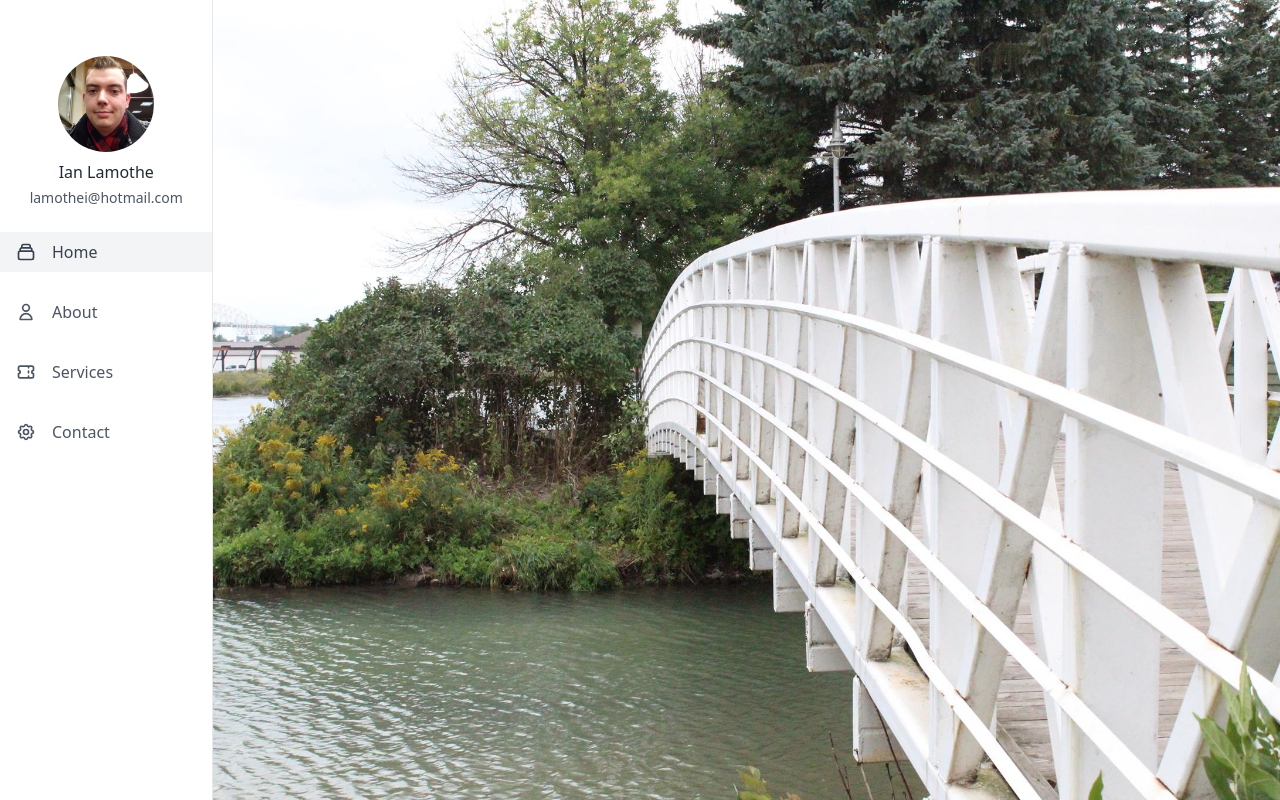
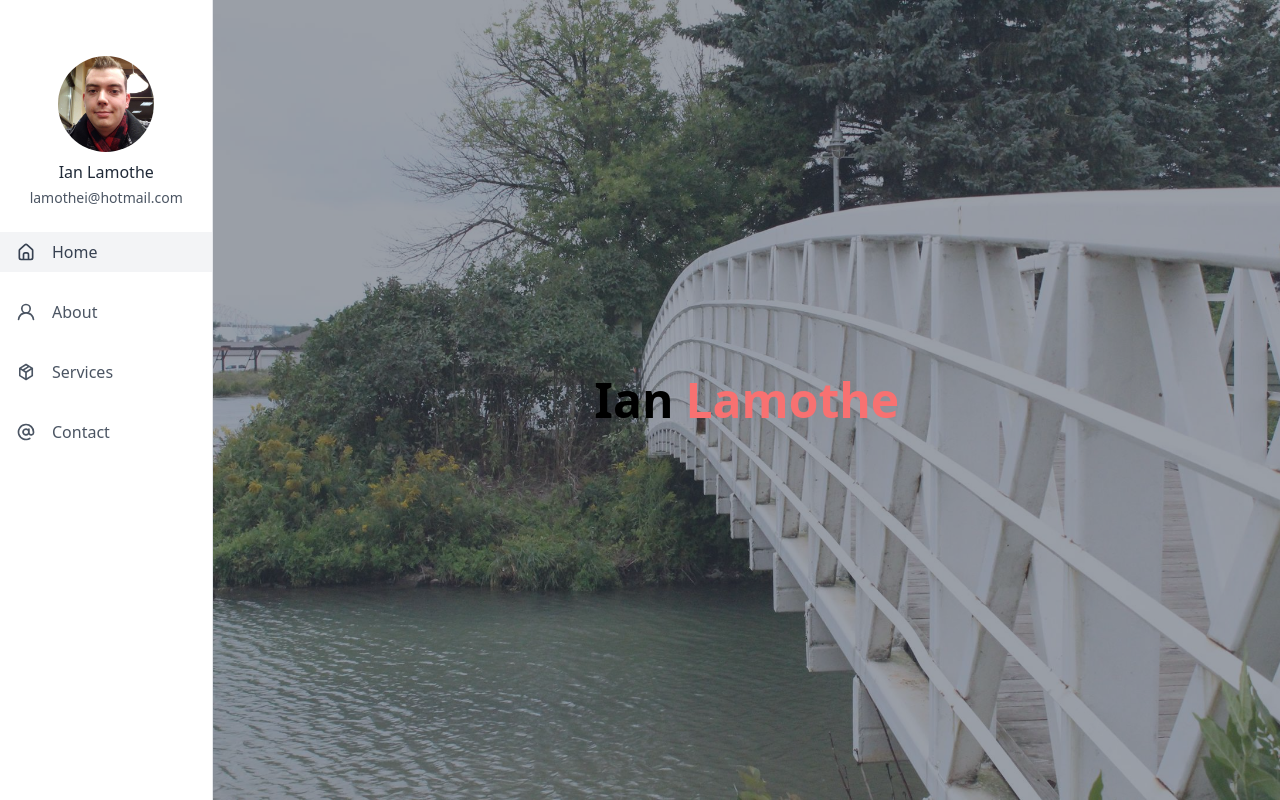
Before and after one commit to lamothei/Resume, a React (Create React App) app: page / in a window 1280 px wide. Built offline with nearby package versions, Linux system fonts and the light colour scheme.

Commit message:
Updated some code and icons to clean up code

```diff
--- a/package.json
+++ b/package.json
@@ -3,6 +3,7 @@
   "version": "0.1.0",
   "private": true,
   "dependencies": {
+    "@iconscout/react-unicons": "^1.1.6",
     "@testing-library/jest-dom": "^5.16.5",
     "@testing-library/react": "^13.4.0",
     "@testing-library/user-event": "^13.5.0",
--- a/src/App.css
+++ /dev/null
@@ -1,38 +0,0 @@
-.App {
-  text-align: center;
-}
-
-.App-logo {
-  height: 40vmin;
-  pointer-events: none;
-}
-
-@media (prefers-reduced-motion: no-preference) {
-  .App-logo {
-    animation: App-logo-spin infinite 20s linear;
-  }
-}
-
-.App-header {
-  background-color: #282c34;
-  min-height: 100vh;
-  display: flex;
-  flex-direction: column;
-  align-items: center;
-  justify-content: center;
-  font-size: calc(10px + 2vmin);
-  color: white;
-}
-
-.App-link {
-  color: #61dafb;
-}
-
-@keyframes App-logo-spin {
-  from {
-    transform: rotate(0deg);
-  }
-  to {
-    transform: rotate(360deg);
-  }
-}
--- a/src/App.js
+++ b/src/App.js
@@ -1,4 +1,3 @@
-import './App.css';
 import HomeScreen from './components/HomeScreen';
 import Sidebar from './components/Sidebar';
 
--- a/src/components/HomeScreen.jsx
+++ b/src/components/HomeScreen.jsx
@@ -3,8 +3,13 @@ import React from 'react'
 function HomeScreen() {
   return (
         <div className='bg-bridge h-full w-full bg-no-repeat bg-cover bg-center'>
-            <div className=''>
-
+            <div className='w-full h-full bg-opacity-50 bg-gray-700'>
+                <div className='flex items-center justify-center w-full h-full'>
+                    <div className='flex flex-row justify-between'>
+                    <p className='text-5xl font-bold pr-3'>Ian</p>
+                    <p className='text-5xl font-bold text-red-400'>Lamothe</p>
+                    </div>
+                </div>
             </div>
         </div>
   )
--- a/src/components/Sidebar.jsx
+++ b/src/components/Sidebar.jsx
@@ -1,5 +1,6 @@
 import React from 'react'
 import image from '../img/selfPortrait.jpg'
+import { UilEstate, UilUser,UilBox, UilAt } from '@iconscout/react-unicons'
 
 function Sidebar() {
   return (
@@ -14,36 +15,22 @@ function Sidebar() {
     <div className="flex flex-col justify-between flex-1 mt-6">
         <nav>
             <a className="flex items-center px-4 py-2 text-gray-700 bg-gray-100 dark:bg-gray-800 dark:text-gray-200" href="google.com">
-                <svg className="w-5 h-5" viewBox="0 0 24 24" fill="none" xmlns="http://www.w3.org/2000/svg">
-                    <path d="M19 11H5M19 11C20.1046 11 21 11.8954 21 13V19C21 20.1046 20.1046 21 19 21H5C3.89543 21 3 20.1046 3 19V13C3 11.8954 3.89543 11 5 11M19 11V9C19 7.89543 18.1046 7 17 7M5 11V9C5 7.89543 5.89543 7 7 7M7 7V5C7 3.89543 7.89543 3 9 3H15C16.1046 3 17 3.89543 17 5V7M7 7H17" stroke="currentColor" strokeWidth="2" strokeLinecap="round" strokeLinejoin="round" />
-                </svg>
-
+                <UilEstate className="w-5 h-5"/>
                 <span className="mx-4 font-medium">Home</span>
             </a>
 
             <a className="flex items-center px-4 py-2 mt-5 text-gray-600 transition-colors duration-300 transform dark:text-gray-400 hover:bg-gray-200 dark:hover:bg-gray-700 dark:hover:text-gray-200 hover:text-gray-700" href="google.com">
-                <svg className="w-5 h-5" viewBox="0 0 24 24" fill="none" xmlns="http://www.w3.org/2000/svg">
-                    <path d="M16 7C16 9.20914 14.2091 11 12 11C9.79086 11 8 9.20914 8 7C8 4.79086 9.79086 3 12 3C14.2091 3 16 4.79086 16 7Z" stroke="currentColor" strokeWidth="2" strokeLinecap="round" strokeLinejoin="round" />
-                    <path d="M12 14C8.13401 14 5 17.134 5 21H19C19 17.134 15.866 14 12 14Z" stroke="currentColor" strokeWidth="2" strokeLinecap="round" strokeLinejoin="round" />
-                </svg>
-
+                <UilUser className="w-5 h-5"/>
                 <span className="mx-4 font-medium">About</span>
             </a>
 
             <a className="flex items-center px-4 py-2 mt-5 text-gray-600 transition-colors duration-300 transform dark:text-gray-400 hover:bg-gray-200 dark:hover:bg-gray-700 dark:hover:text-gray-200 hover:text-gray-700" href="google.com">
-                <svg className="w-5 h-5" viewBox="0 0 24 24" fill="none" xmlns="http://www.w3.org/2000/svg">
-                    <path d="M15 5V7M15 11V13M15 17V19M5 5C3.89543 5 3 5.89543 3 7V10C4.10457 10 5 10.8954 5 12C5 13.1046 4.10457 14 3 14V17C3 18.1046 3.89543 19 5 19H19C20.1046 19 21 18.1046 21 17V14C19.8954 14 19 13.1046 19 12C19 10.8954 19.8954 10 21 10V7C21 5.89543 20.1046 5 19 5H5Z" stroke="currentColor" strokeWidth="2" strokeLinecap="round" strokeLinejoin="round" />
-                </svg>
-
+                <UilBox  className="w-5 h-5"/>
                 <span className="mx-4 font-medium">Services</span>
             </a>
 
             <a className="flex items-center px-4 py-2 mt-5 text-gray-600 transition-colors duration-300 transform dark:text-gray-400 hover:bg-gray-200 dark:hover:bg-gray-700 dark:hover:text-gray-200 hover:text-gray-700" href="google.com">
-                <svg className="w-5 h-5" viewBox="0 0 24 24" fill="none" xmlns="http://www.w3.org/2000/svg">
-                    <path d="M10.3246 4.31731C10.751 2.5609 13.249 2.5609 13.6754 4.31731C13.9508 5.45193 15.2507 5.99038 16.2478 5.38285C17.7913 4.44239 19.5576 6.2087 18.6172 7.75218C18.0096 8.74925 18.5481 10.0492 19.6827 10.3246C21.4391 10.751 21.4391 13.249 19.6827 13.6754C18.5481 13.9508 18.0096 15.2507 18.6172 16.2478C19.5576 17.7913 17.7913 19.5576 16.2478 18.6172C15.2507 18.0096 13.9508 18.5481 13.6754 19.6827C13.249 21.4391 10.751 21.4391 10.3246 19.6827C10.0492 18.5481 8.74926 18.0096 7.75219 18.6172C6.2087 19.5576 4.44239 17.7913 5.38285 16.2478C5.99038 15.2507 5.45193 13.9508 4.31731 13.6754C2.5609 13.249 2.5609 10.751 4.31731 10.3246C5.45193 10.0492 5.99037 8.74926 5.38285 7.75218C4.44239 6.2087 6.2087 4.44239 7.75219 5.38285C8.74926 5.99037 10.0492 5.45193 10.3246 4.31731Z" stroke="currentColor" strokeWidth="2" strokeLinecap="round" strokeLinejoin="round" />
-                    <path d="M15 12C15 13.6569 13.6569 15 12 15C10.3431 15 9 13.6569 9 12C9 10.3431 10.3431 9 12 9C13.6569 9 15 10.3431 15 12Z" stroke="currentColor" strokeWidth="2" strokeLinecap="round" strokeLinejoin="round" />
-                </svg>
-
+                <UilAt  className="w-5 h-5"/>
                 <span className="mx-4 font-medium">Contact</span>
             </a>
         </nav>
```
Also changed, not shown: 1 other file (tests, documents, lock files or other folders).
